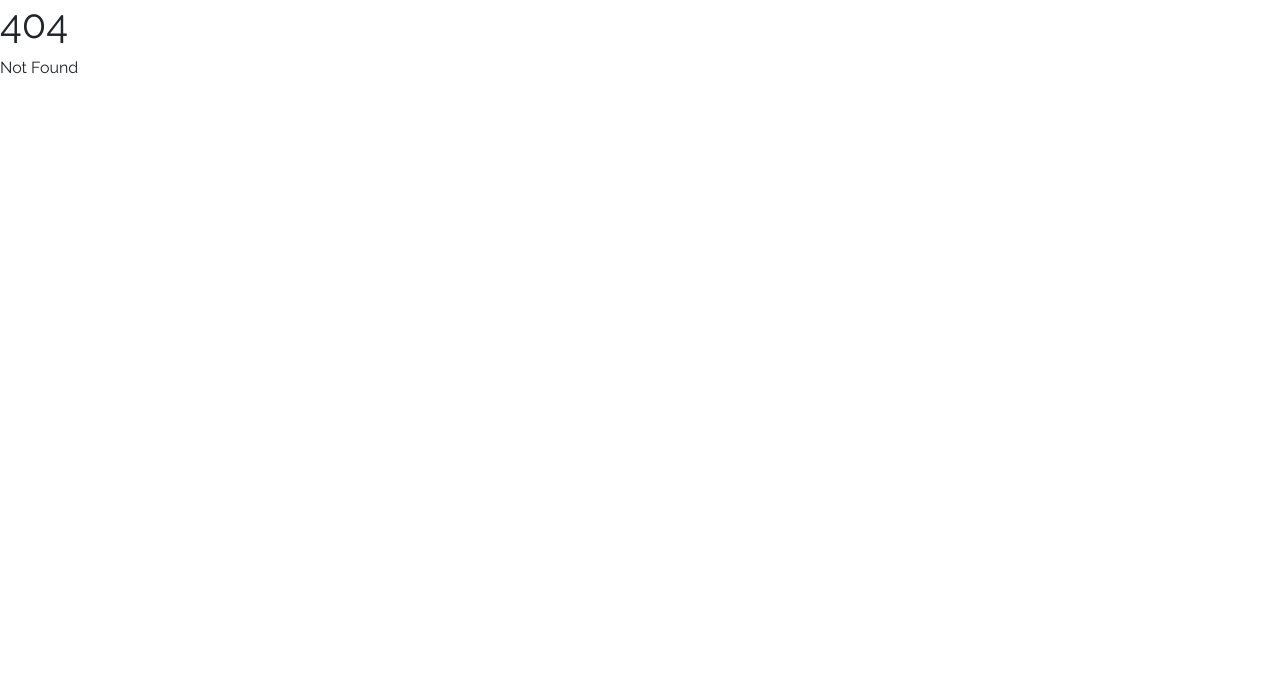
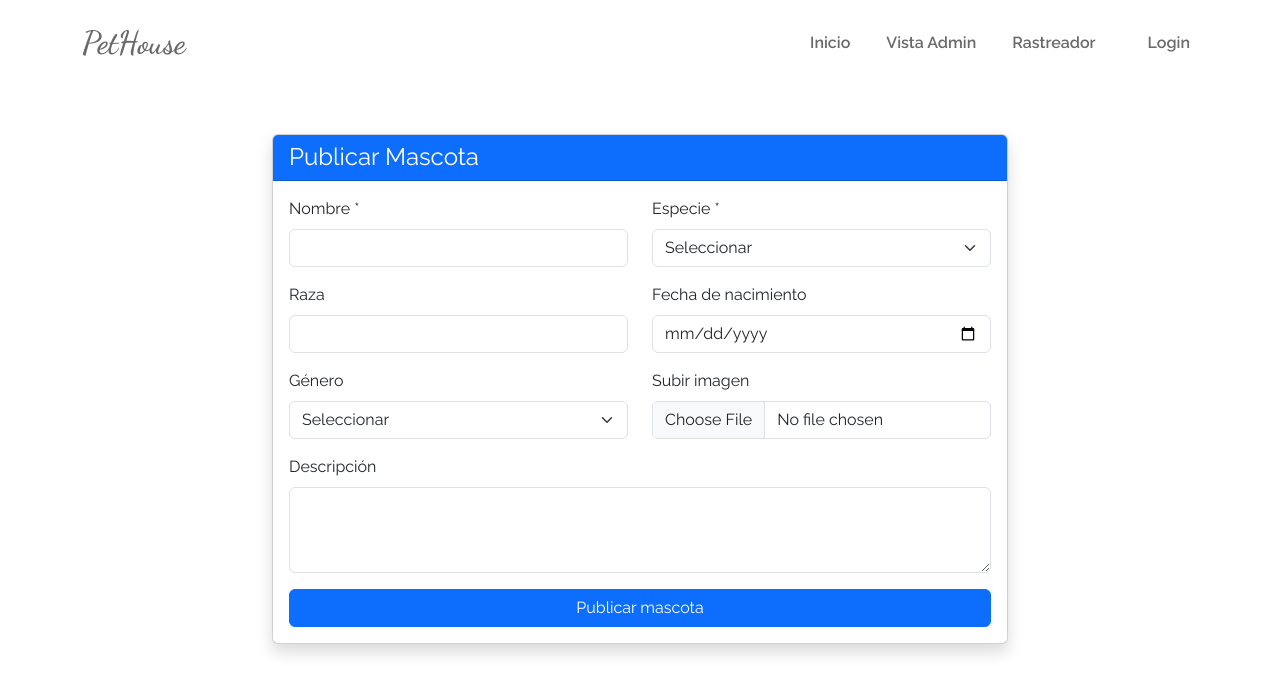
Before and after one commit to RouseRaggio/PetHouse, a SvelteKit app in the folder Frontend/: page /usuarios/publicar in a window 1280 px wide. Before the commit this address had no page. Shown: the top 694 px of the page. Built offline with nearby package versions, Linux system fonts and the light colour scheme.

Commit message:
Pagina de publicar añadida

```diff
--- a/Frontend/src/lib/components/Navbar.svelte
+++ b/Frontend/src/lib/components/Navbar.svelte
@@ -18,7 +18,7 @@
 
 <nav
 	in:fly={{ y: -60, duration: 600 }}
-	class="navbar navbar-expand-lg fixed-top {scrolled ? 'navbar-scrolled' : 'navbar-top'}"
+	class="navbar navbar-expand-lg {scrolled ? 'navbar-scrolled' : 'navbar-top'}"
 	class:login-navbar={variant === 'login'}
 >
 	<div class="container">
--- a/Frontend/src/lib/components/PowerBIReport.svelte
+++ b/Frontend/src/lib/components/PowerBIReport.svelte
@@ -7,6 +7,5 @@
 <div class="card mt-5 p-3">
 	<h5>{title}</h5>
 
-	<!-- svelte-ignore a11y_missing_attribute -->
-	<iframe width="100%" {height} {src} frameborder="0" allowFullScreen="true"></iframe>
+	<iframe {title} width="100%" {height} {src} frameborder="0" allowFullScreen></iframe>
 </div>
--- a/Frontend/src/routes/+page.svelte
+++ b/Frontend/src/routes/+page.svelte
@@ -72,7 +72,7 @@
 	<div class="container">
 		<h3>¿Tienes una mascota para dar en adopción?</h3>
 		<p>Publica su información y ayúdale a encontrar un nuevo hogar.</p>
-		<a href="/publicar" class="btn btn-lg btn-warning">Publicar Mascota</a>
+		<a href="/usuarios/publicar" class="btn btn-lg btn-warning">Publicar Mascota</a>
 	</div>
 </section>
 
--- /dev/null
+++ b/Frontend/src/routes/usuarios/publicar/+page.svelte
@@ -0,0 +1,145 @@
+<script>
+	import Navbar from '$lib/components/Navbar.svelte';
+
+	let name = '';
+	let species = '';
+	let race = '';
+	let birth_date = '';
+	let gender = '';
+	let description = '';
+	let imageFile = null;
+
+	let preview = '';
+	let message = '';
+	let success = false;
+
+	function handleImage(e) {
+		imageFile = e.target.files[0];
+
+		if (imageFile) {
+			preview = URL.createObjectURL(imageFile);
+		}
+	}
+
+	async function publishPet() {
+		if (!name || !species) {
+			message = 'Debes completar los campos obligatorios';
+			success = false;
+			return;
+		}
+
+		const formData = new FormData();
+
+		formData.append('name', name);
+		formData.append('species', species);
+		formData.append('race', race);
+		formData.append('birth_date', birth_date);
+		formData.append('gender', gender);
+		formData.append('description', description);
+
+		if (imageFile) {
+			formData.append('image', imageFile);
+		}
+
+		const res = await fetch('http://localhost:8000/pets', {
+			method: 'POST',
+			body: formData
+		});
+
+		const data = await res.json();
+
+		message = data.message;
+		success = true;
+
+		name = '';
+		species = '';
+		race = '';
+		birth_date = '';
+		gender = '';
+		description = '';
+		imageFile = null;
+		preview = '';
+	}
+</script>
+
+<Navbar />
+<div class="container mt-5">
+	<div class="row justify-content-center">
+		<div class="col-md-8">
+			<div class="card shadow">
+				<div class="card-header bg-primary text-white">
+					<h4 class="mb-0">Publicar Mascota</h4>
+				</div>
+
+				<div class="card-body">
+					{#if message}
+						<div class="alert {success ? 'alert-success' : 'alert-danger'}">
+							{message}
+						</div>
+					{/if}
+
+					<div class="row">
+						<div class="col-md-6 mb-3">
+							<!-- svelte-ignore a11y_label_has_associated_control -->
+							<label class="form-label">Nombre *</label>
+							<input class="form-control" bind:value={name} />
+						</div>
+
+						<div class="col-md-6 mb-3">
+							<!-- svelte-ignore a11y_label_has_associated_control -->
+							<label class="form-label">Especie *</label>
+							<select class="form-select" bind:value={species}>
+								<option value="">Seleccionar</option>
+								<option value="perro">Perro</option>
+								<option value="gato">Gato</option>
+							</select>
+						</div>
+
+						<div class="col-md-6 mb-3">
+							<!-- svelte-ignore a11y_label_has_associated_control -->
+							<label class="form-label">Raza</label>
+							<input class="form-control" bind:value={race} />
+						</div>
+
+						<div class="col-md-6 mb-3">
+							<!-- svelte-ignore a11y_label_has_associated_control -->
+							<label class="form-label">Fecha de nacimiento</label>
+							<input type="date" class="form-control" bind:value={birth_date} />
+						</div>
+
+						<div class="col-md-6 mb-3">
+							<!-- svelte-ignore a11y_label_has_associated_control -->
+							<label class="form-label">Género</label>
+							<select class="form-select" bind:value={gender}>
+								<option value="">Seleccionar</option>
+								<option value="macho">Macho</option>
+								<option value="hembra">Hembra</option>
+							</select>
+						</div>
+
+						<div class="col-md-6 mb-3">
+							<!-- svelte-ignore a11y_label_has_associated_control -->
+							<label class="form-label">Subir imagen</label>
+							<input type="file" class="form-control" accept="image/*" on:change={handleImage} />
+						</div>
+
+						<div class="col-12 mb-3">
+							<!-- svelte-ignore a11y_label_has_associated_control -->
+							<label class="form-label">Descripción</label>
+							<textarea class="form-control" rows="3" bind:value={description}></textarea>
+						</div>
+					</div>
+
+					<button class="btn btn-primary w-100" on:click={publishPet}> Publicar mascota </button>
+
+					{#if preview}
+						<div class="text-center mt-4">
+							<p class="text-muted">Vista previa</p>
+							<img src={preview} class="img-fluid rounded" style="max-height:200px;" alt="" />
+						</div>
+					{/if}
+				</div>
+			</div>
+		</div>
+	</div>
+</div>
```
Also changed, not shown: Frontend/src/routes/+page.js (+100 -36 lines), Frontend/src/routes/admin/+page.svelte (+7 -4 lines).
